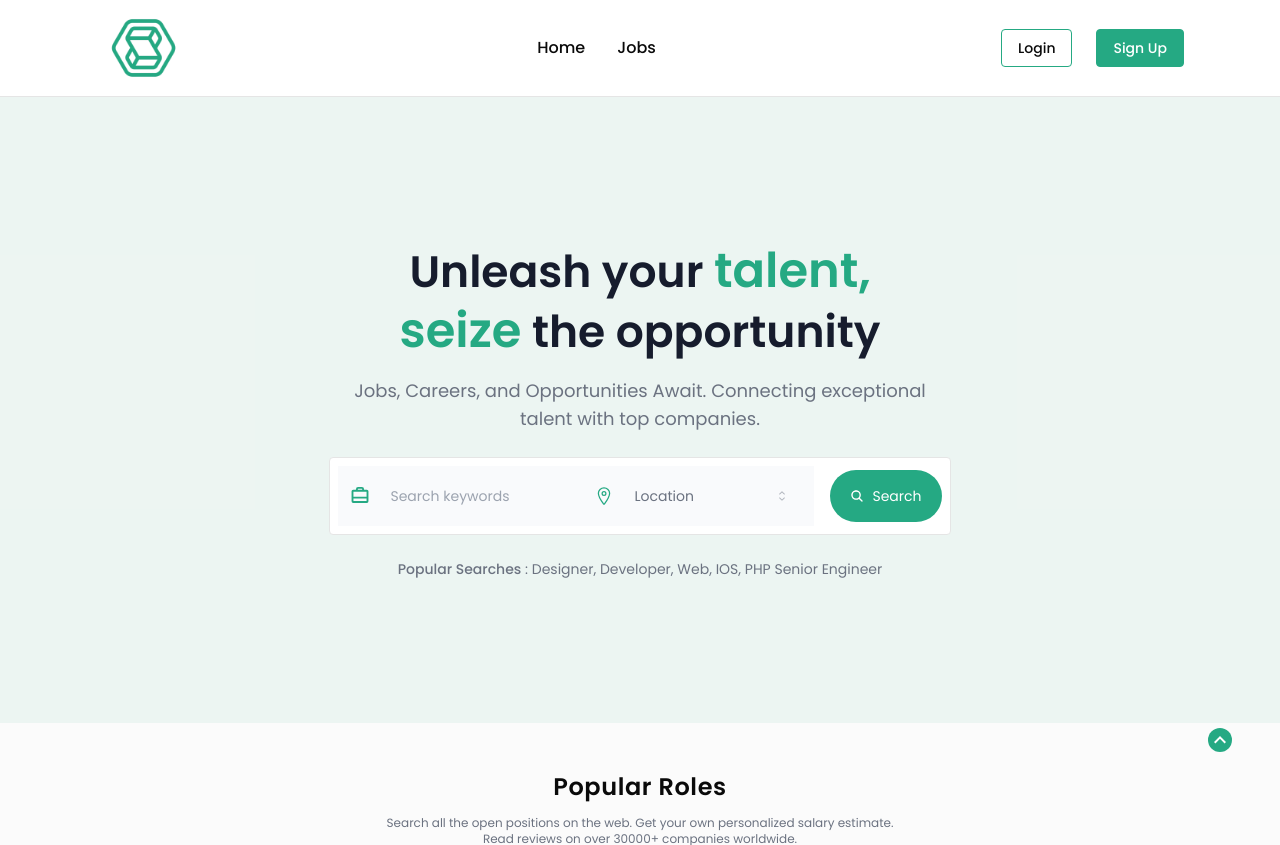
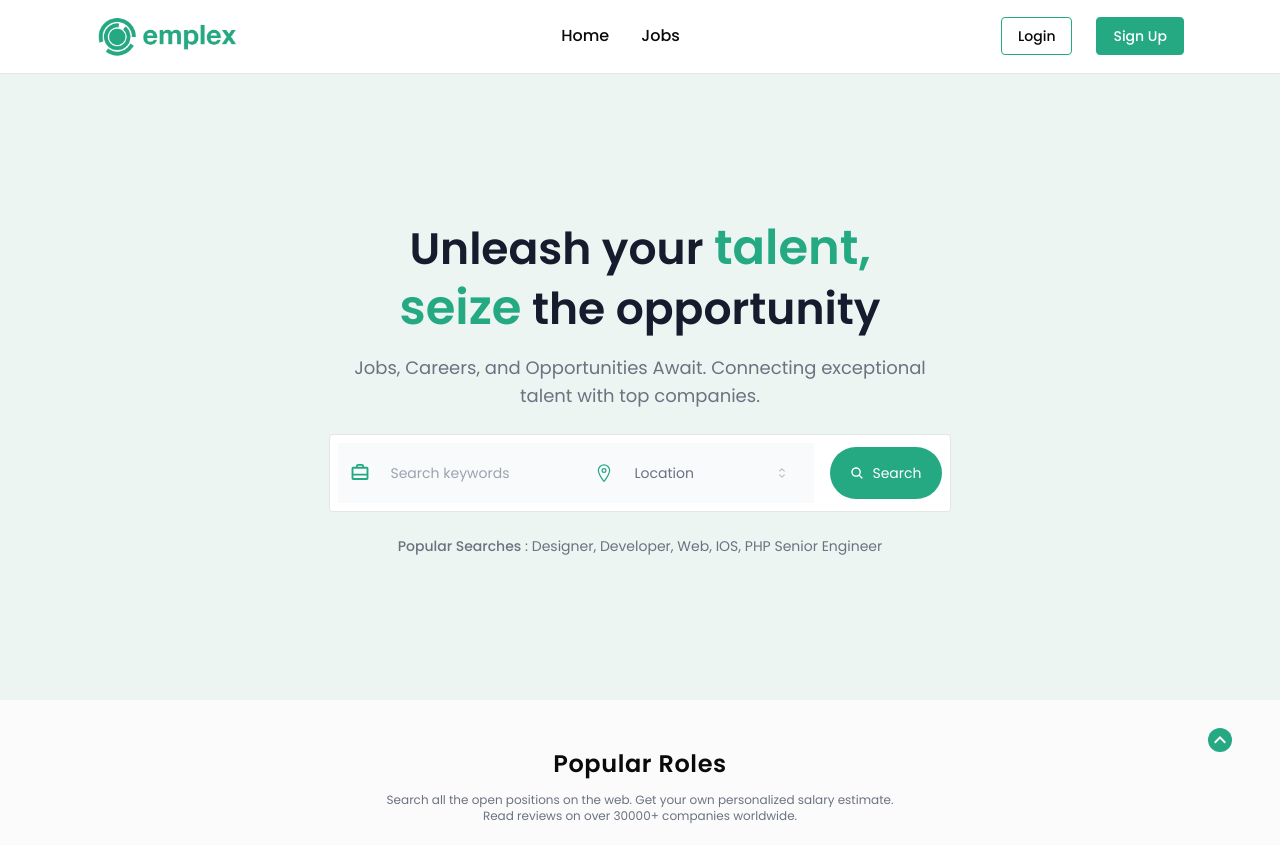
Before and after one commit to devronaktanwar/stacklearning-fe, a React (Vite) app: page / in a window 1280 px wide. Shown: the top 845 px of the page. Built offline with nearby package versions, Linux system fonts and the light colour scheme.

Commit message:
changed logo

```diff
--- a/src/components/Navbar.tsx
+++ b/src/components/Navbar.tsx
@@ -20,7 +20,7 @@
     <div className="sticky top-0 bg-white border-b z-50">
       <nav className="w-[85%] m-auto flex justify-between items-center  z-50 relative">
         <div
-          className="w-16 sm:w-24 cursor-pointer"
+          className="w-24 sm:w-36 cursor-pointer py-3"
           onClick={() => navigate("/")}
         >
           <img src={logo} alt="logo" className="w-full" />
```
Also changed, not shown: src/assets/logo.png.
